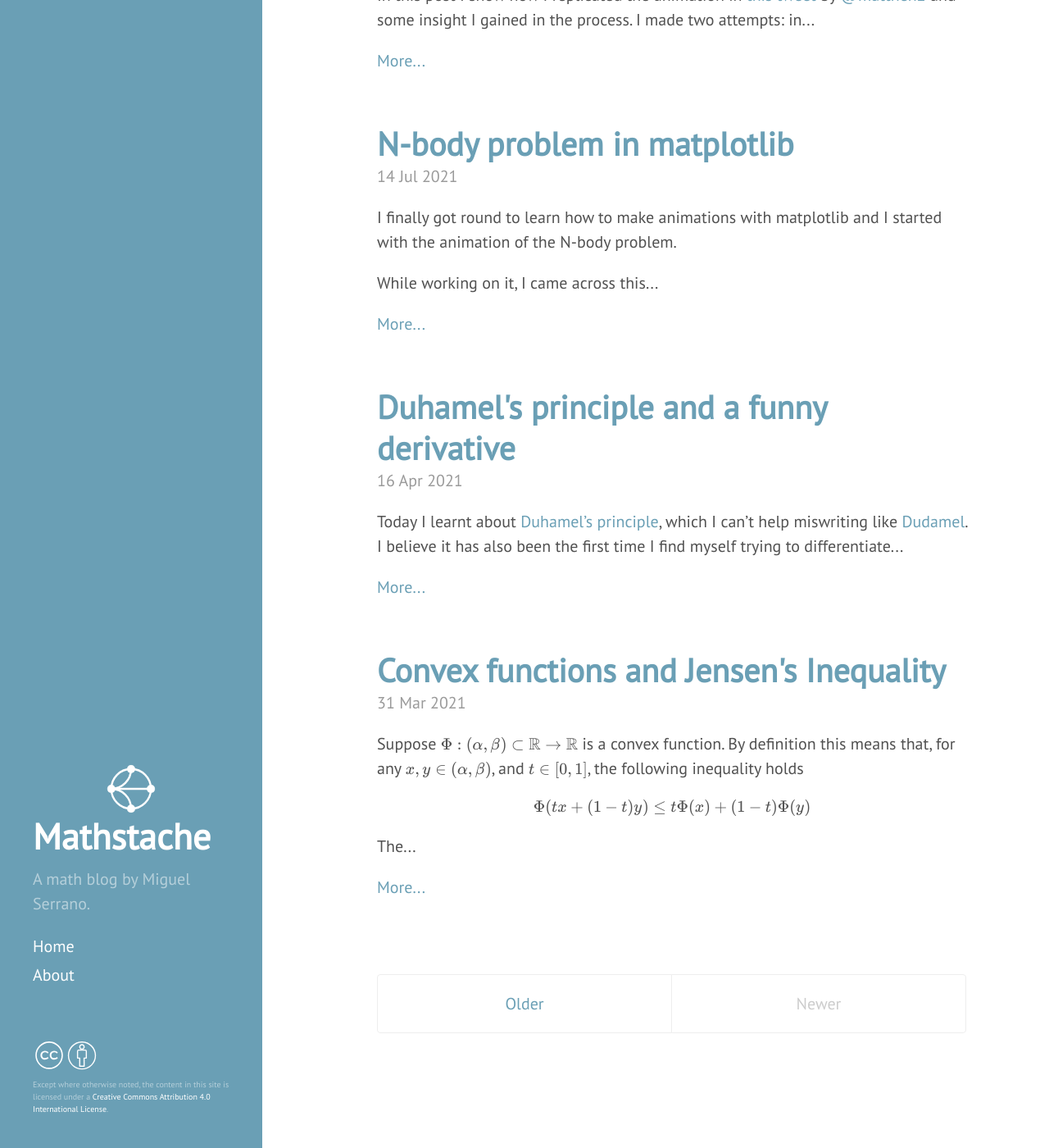
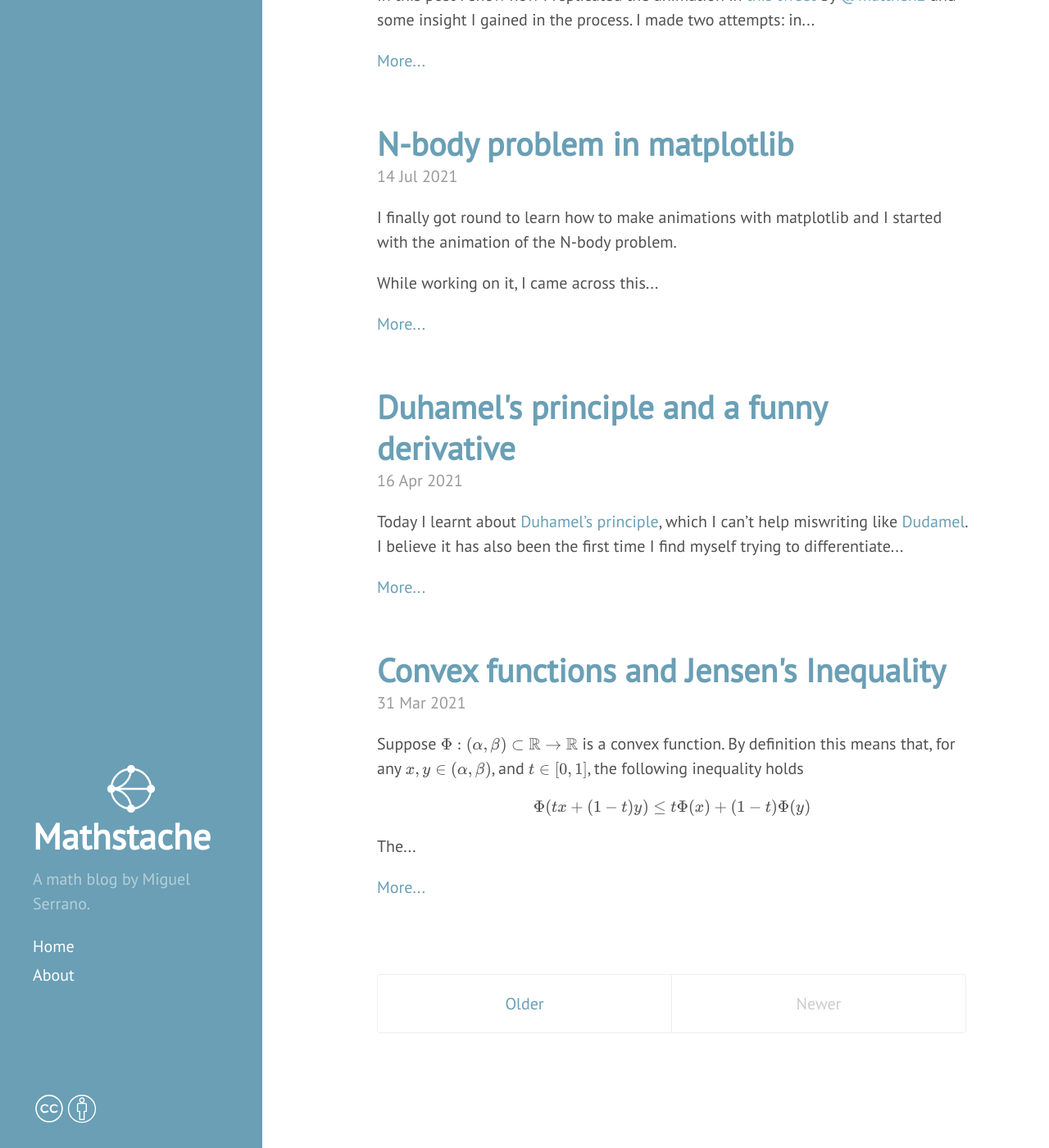
Before and after one commit to homomorfismo/blog, a Jekyll site: the page built from index.html, in a window 1280 px wide and 1400 px high, scrolled down 472 px. Shown: the whole window at 82% size. Built offline with Jekyll 4.4.1, drawn with Linux system fonts in a browser that asks for light colours; nearby versions of some CDN libraries; the list of posts is cut into pages by our own code.

Commit message:
js cc tag hover

```diff
--- a/_includes/sidebar.html
+++ b/_includes/sidebar.html
@@ -27,10 +27,28 @@
       {% endfor %}
     </nav>
     <div style='margin-top:3em'>
+      <p id='cctext' class="invisible" style='font-size:0.5em;  transition: all 0.5s; margin-bottom:0; padding-bottom:1rem'>Except where otherwise noted, the content in this site is licensed under a <a rel="license" href="http://creativecommons.org/licenses/by/4.0/">Creative Commons Attribution 4.0 International License</a>.</p>
       <a id='cctag' rel="license" href="http://creativecommons.org/licenses/by/4.0/">
-          <img style="border-width:0; display: inline-block; height:2em; margin:0" src="{{ site.url }}/public/cc icons/creative_commons.svg" /><img style="margin:0; border-width:0; display: inline-block; height:2em" src="{{ site.url }}/public/cc icons/person.svg" />
+        <img style="border-width:0; display: inline-block; height:2em; margin:0" src="{{ site.url }}/public/cc icons/creative_commons.svg" /><img style="margin:0; border-width:0; display: inline-block; height:2em" src="{{ site.url }}/public/cc icons/person.svg" />
       </a>
-      <p style='font-size:0.5em'>Except where otherwise noted, the content in this site is licensed under a <a rel="license" href="http://creativecommons.org/licenses/by/4.0/">Creative Commons Attribution 4.0 International License</a>.</p>
+      <script type="text/javascript">
+        let text = document.getElementById('cctext')
+        let tag = document.getElementById('cctag')
+        tag.addEventListener('mouseover', () => {
+          text.className = 'visible';
+          function appear() {
+            text.className = 'visible';
+            text.addEventListener('mouseout', () => {
+              text.className = 'invisible'
+              text.removeEventListener('mouseover', appear);
+            })
+          }
+          text.addEventListener('mouseover', appear)
+        })
+        tag.addEventListener('mouseout', () => {
+          text.className = 'invisible';
+        })
+      </script>
     </div>
   </div>
 </div>
--- a/public/css/personal.css
+++ b/public/css/personal.css
@@ -8,3 +8,14 @@
   transition: all 0.15s;
   cursor: pointer;
 }
+.visible {
+  opacity: 1;
+  user-select: auto;
+  cursor: default;
+}
+
+.invisible {
+  opacity: 0;
+  user-select: none;
+  cursor: pointer;
+}
```
